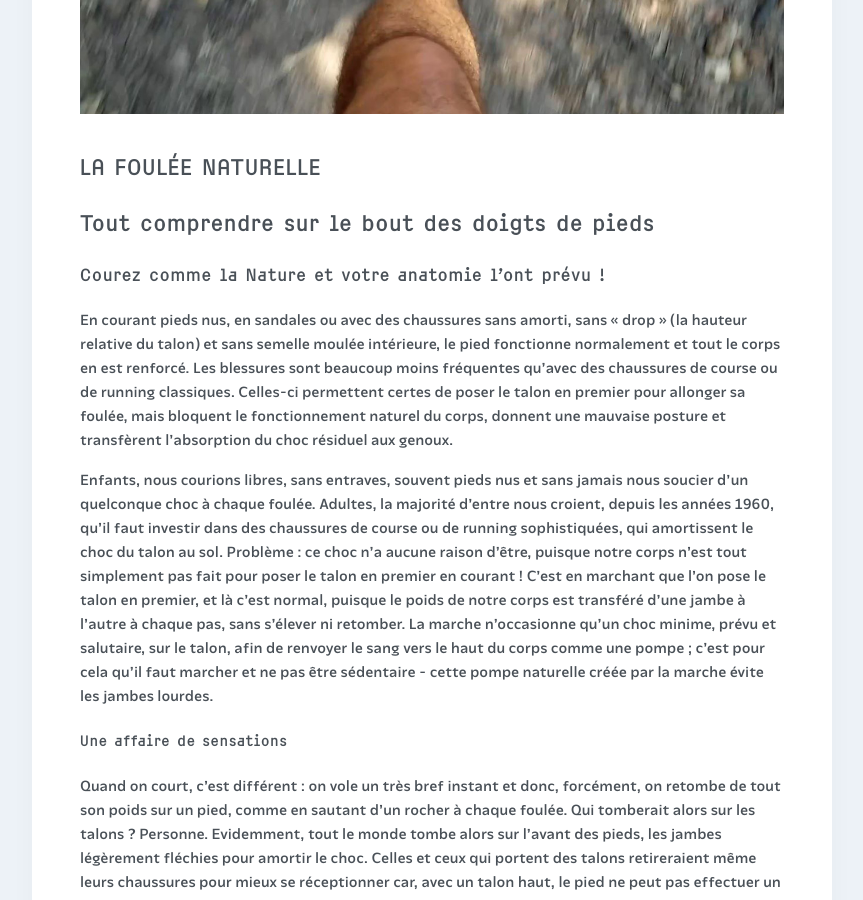
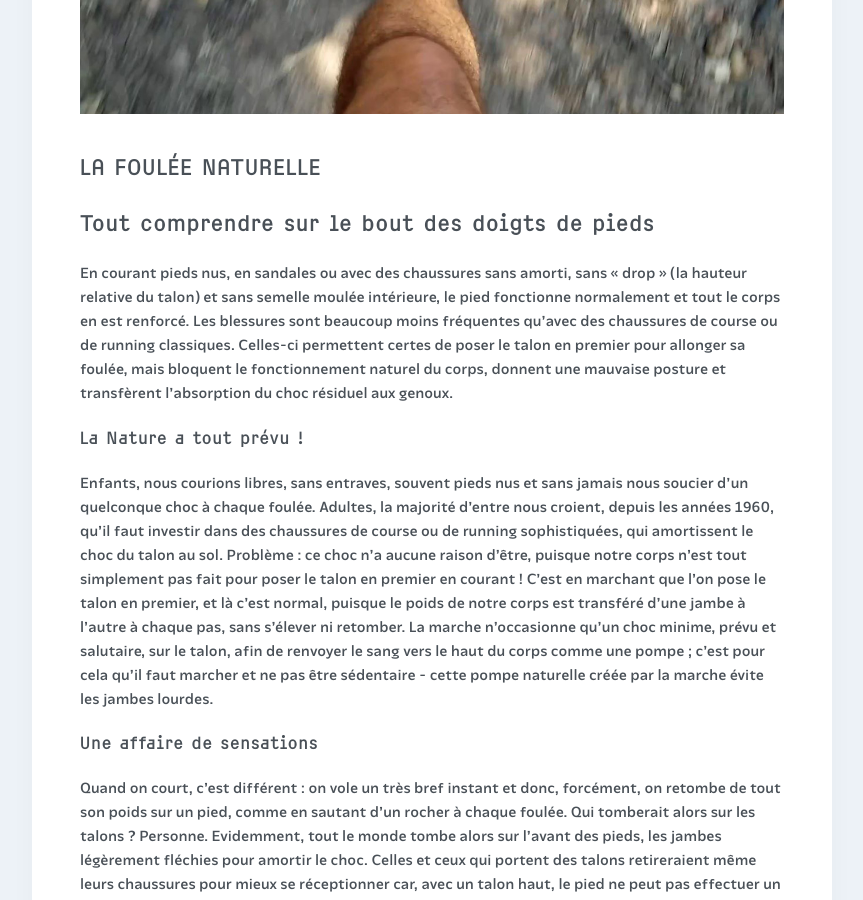
Before and after one commit to courirpaleo/courirpaleo.github.io, a Jekyll site: the page built from _pages-secondary/foulee-naturelle.md, in a window 1280 px wide and 900 px high, scrolled down 425 px. Shown: the whole window, without its empty margins (208-1071 px from the left). Built offline with Jekyll 4.4.1, drawn with Linux system fonts in a browser that asks for light colours; some web fonts are replaced.

Commit message:
Update foulee-naturelle.md

```diff
--- a/_pages-secondary/foulee-naturelle.md
+++ b/_pages-secondary/foulee-naturelle.md
@@ -7,13 +7,13 @@ summary: Tout comprendre sur le bout des doigts de pieds
 # La foulée naturelle
 ## Tout comprendre sur le bout des doigts de pieds
 
-### Courez comme la Nature et votre anatomie l'ont prévu&nbsp;!
+En courant pieds nus, en sandales ou avec des chaussures sans amorti, sans «&nbsp;drop&nbsp;» (la hauteur relative du talon) et sans semelle moulée intérieure, le pied fonctionne normalement et tout le corps en est renforcé. Les blessures sont beaucoup moins fréquentes qu'avec des chaussures de course ou de running classiques. Celles-ci permettent certes de poser le talon en premier pour allonger sa foulée, mais bloquent le fonctionnement naturel du corps, donnent une mauvaise posture et transfèrent l'absorption du choc résiduel aux genoux.
 
-En courant pieds nus, en sandales ou avec des chaussures sans amorti, sans «&nbsp;drop&nbsp;» (la hauteur relative du talon) et sans semelle moulée intérieure, le pied fonctionne normalement et tout le corps en est renforcé. Les blessures sont beaucoup moins fréquentes qu'avec des chaussures de course ou de running classiques. Celles-ci permettent certes de poser le talon en premier pour allonger sa foulée, mais bloquent le fonctionnement naturel du corps, donnent une mauvaise posture et transfèrent l'absorption du choc résiduel aux genoux.
+### La Nature a tout prévu&nbsp;!
 
 Enfants, nous courions libres, sans entraves, souvent pieds nus et sans jamais nous soucier d'un quelconque choc à chaque foulée. Adultes, la majorité d'entre nous croient, depuis les années 1960, qu'il faut investir dans des chaussures de course ou de running sophistiquées, qui amortissent le choc du talon au sol. Problème : ce choc n'a aucune raison d'être, puisque notre corps n'est tout simplement pas fait pour poser le talon en premier en courant ! C'est en marchant que l'on pose le talon en premier, et là c'est normal, puisque le poids de notre corps est transféré d'une jambe à l'autre à chaque pas, sans s'élever ni retomber. La marche n'occasionne qu'un choc minime, prévu et salutaire, sur le talon, afin de renvoyer le sang vers le haut du corps comme une pompe ; c'est pour cela qu'il faut marcher et ne pas être sédentaire - cette pompe naturelle créée par la marche évite les jambes lourdes.
 
-#### Une affaire de sensations
+### Une affaire de sensations
 
 Quand on court, c'est différent : on vole un très bref instant et donc, forcément, on retombe de tout son poids sur un pied, comme en sautant d'un rocher à chaque foulée. Qui tomberait alors sur les talons ? Personne. Evidemment, tout le monde tombe alors sur l'avant des pieds, les jambes légèrement fléchies pour amortir le choc. Celles et ceux qui portent des talons retireraient même leurs chaussures pour mieux se réceptionner car, avec un talon haut, le pied ne peut pas effectuer un mouvement vers le bas d'amortissant du choc après avoir touché le sol en premier sur l'avant du pied.
 
@@ -27,7 +27,7 @@ Réapprendre à courir doit se faire doucement, intelligemment, en cherchant à
 
 Nous aidons donc chacun à ressentir ce qui se passe dans le pied, la jambe, le dos, les épaules, la tête, etc. quand on court ; par des démonstrations et des exercices simples, sans forcer et très prudemment, nous permettons à chacun de savoir où et comment porter son effort pour trouver ou retrouver sa foulée normale.
 
-#### En chaussures, en sandales ou pieds nus
+### En chaussures, en sandales ou pieds nus
 
 Des coureurs viennent nous rejoindre car ils se blessent, car leur kiné leur a dit qu'ils devaient passer au vélo ou à la natation, alors qu'ils peuvent encore courir 40 ans s'ils retrouvent leur foulée d'enfant ! D'autres sont juste curieux, minimalistes d'esprit et nous leur donnons les éléments techniques qui leur manquaient pour ajouter la course naturelle à leur mode de vie simple et efficiente.
 
```
